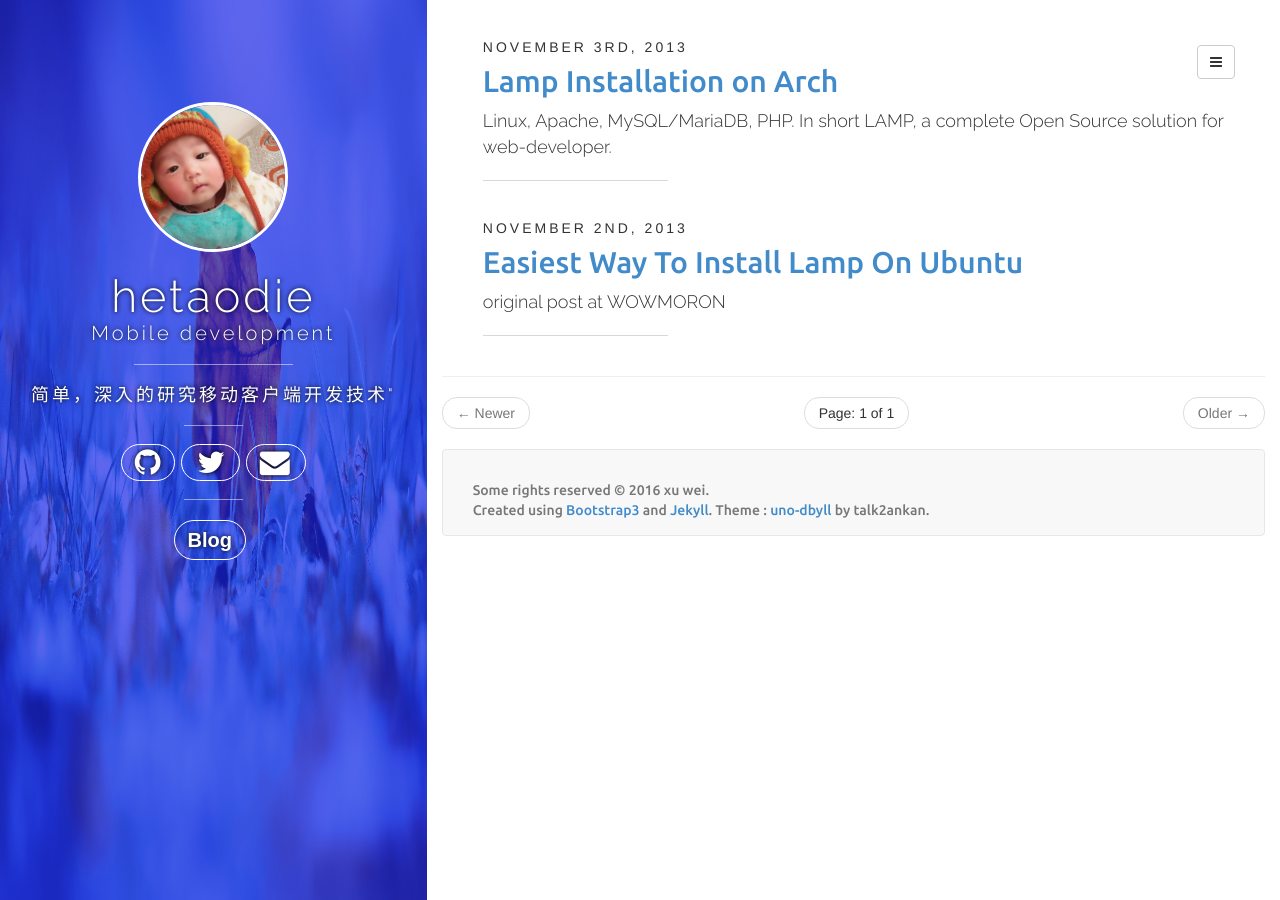
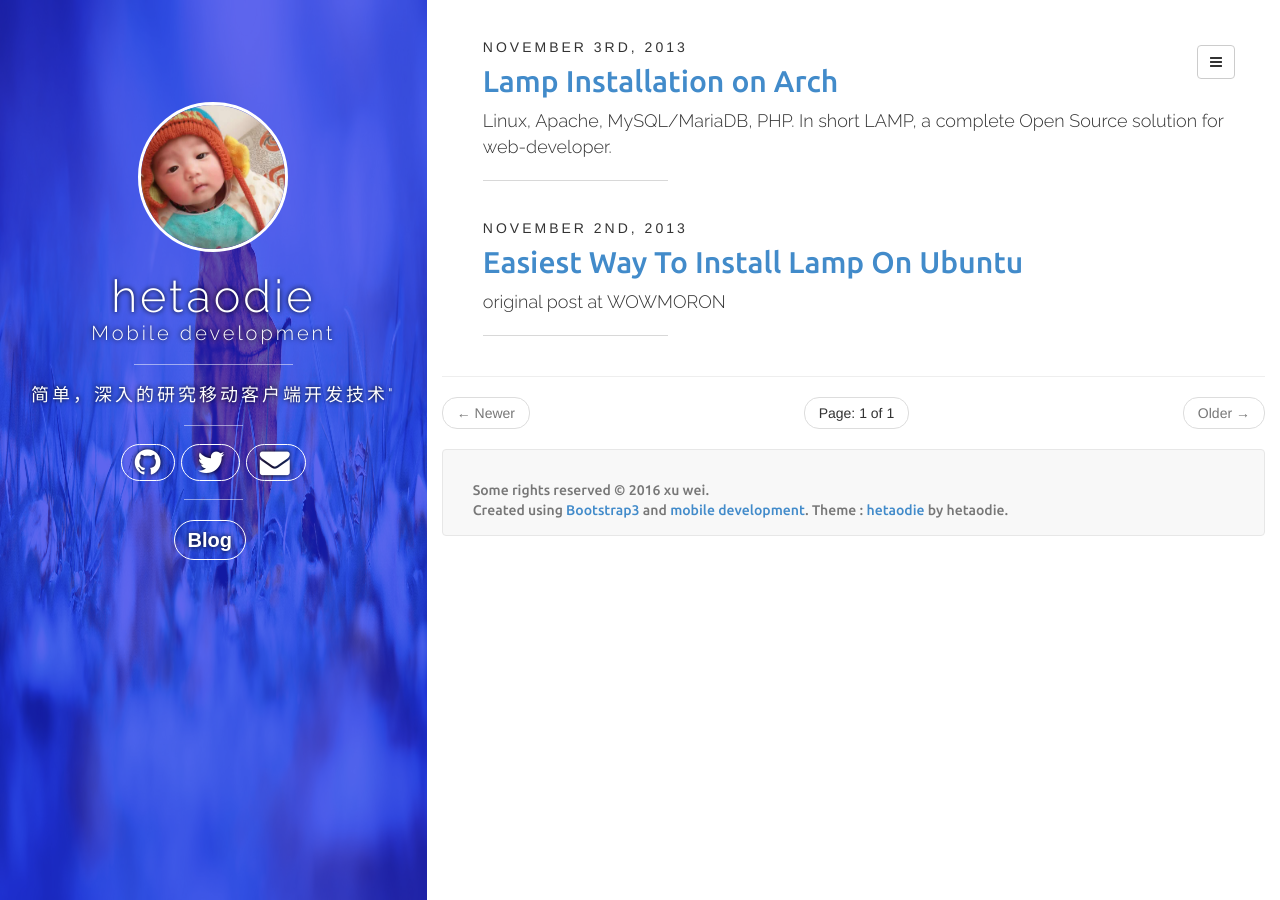
Before and after one commit to hetaodie/hetaodie.github.io, a Jekyll site: the page built from index.html, in a window 1280 px wide. Built offline with Jekyll 4.4.1, drawn with Linux system fonts in a browser that asks for light colours; nearby versions of some CDN libraries; the list of posts is cut into pages by our own code; comment, search, counter and statistics services are not loaded.

Commit message:
更改主题

```diff
--- a/_includes/default.html
+++ b/_includes/default.html
@@ -109,7 +109,7 @@ $("#sidebar").animate({width:'33.3333%'},'slow');
 <footer class="navbar navbar-default">
     <div class="container">
       <p class="navbar-text pull-left">Some rights reserved &copy; {{ site.time | date: '%Y' }} {{ site.author.name }}. </br>
-      Created using <a class="navbar-button" href="https://github.com/twbs/bootstrap">Bootstrap3</a> and <a class="navbar-button" href="https://github.com/jekyll/jekyll">Jekyll</a>. Theme : <a class="navbar-button" href="https://github.com/talk2ankan/uno-dbyll">uno-dbyll</a> by talk2ankan.
+      Created using <a class="navbar-button" href="https://github.com/twbs/bootstrap">Bootstrap3</a> and <a class="navbar-button" href="https://github.com/hetaodie">mobile development</a>. Theme : <a class="navbar-button" href="http://hetaodie.github.io">hetaodie</a> by hetaodie.
  </p>
  </div>
   </footer>
@@ -117,7 +117,7 @@ $("#sidebar").animate({width:'33.3333%'},'slow');
 
 <script type="text/javascript">
     /* * * CONFIGURATION VARIABLES: EDIT BEFORE PASTING INTO YOUR WEBPAGE * * */
-    var disqus_shortname = 'talk2ankan'; // required: replace example with your forum shortname
+    var disqus_shortname = 'hetaodie'; // required: replace example with your forum shortname
 
     /* * * DON'T EDIT BELOW THIS LINE * * */
     (function () {
--- a/_includes/post.html
+++ b/_includes/post.html
@@ -121,7 +121,7 @@
        <div id="disqus_thread"></div>
     <script type="text/javascript">
         /* * * CONFIGURATION VARIABLES: EDIT BEFORE PASTING INTO YOUR WEBPAGE * * */
-        var disqus_shortname = 'talk2ankan'; // required: replace example with your forum shortname
+        var disqus_shortname = 'hetaodie'; // required: replace example with your forum shortname
 
         /* * * DON'T EDIT BELOW THIS LINE * * */
         (function() {
--- a/index.html
+++ b/index.html
@@ -1,6 +1,6 @@
 ---
 layout: default
-title: "uno-dbyll : Jekyll Theme"
+title: "hetaodie : Mobile development Theme"
 ---
 
 <br/>
```
